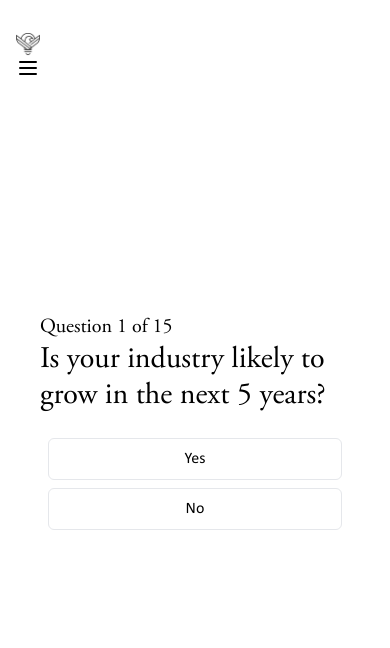
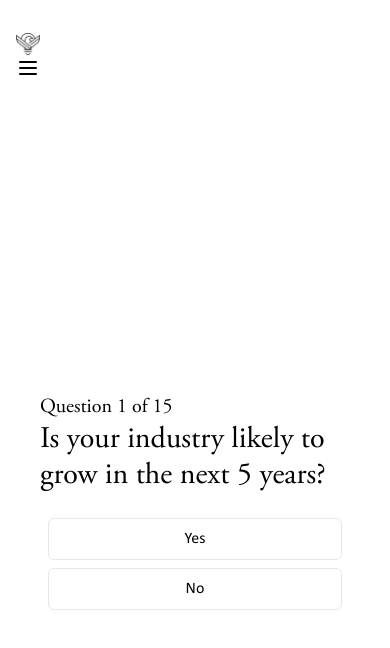
Before and after one commit to ghostjson/tco-website, a Next.js app: page /quiz in a window 390 px wide. Shown: the top 648 px of the page. Built offline with nearby package versions, Linux system fonts and the light colour scheme.

Commit message:
refactor: content spacing

```diff
--- a/src/pages/quiz.tsx
+++ b/src/pages/quiz.tsx
@@ -22,7 +22,7 @@ export default function Quiz() {
   return (
     <>
       <Navbar dark />
-      <div className='h-screen flex flex-col  justify-center px-10 xl:w-1/2 mx-auto'>
+      <div className='h-screen flex flex-col  justify-center px-10 py-4 my-20 xl:my-auto xl:w-1/2 mx-auto'>
         {question < limit ? (
           <>
             <h6 className='text-xl font-agaramondPro'>
@@ -52,7 +52,7 @@ export default function Quiz() {
               <img
                 src='/illustrations/resource-women.jpg'
                 alt=''
-                className='h-64 mx-auto items-center'
+                className='h-36 md:h-64 mx-auto items-center'
               />
               <ReactMarkdown className='flex flex-col items-start space-y-4 font-calibri text-lg px-2 md:w-1/2 self-center'>
                 {results[getResult(score)]}
```
